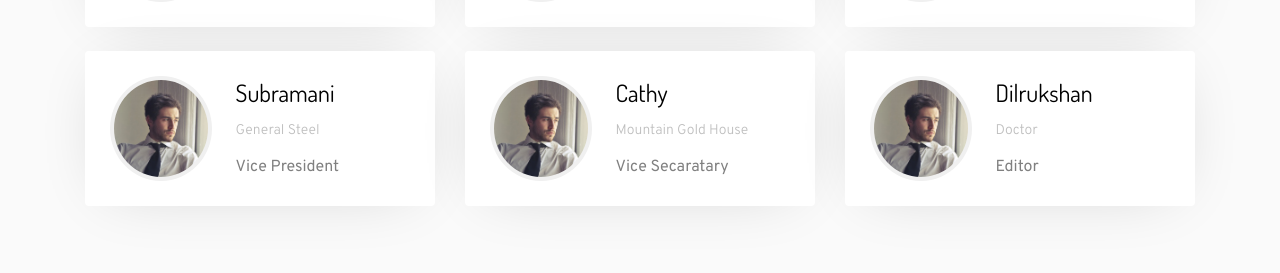
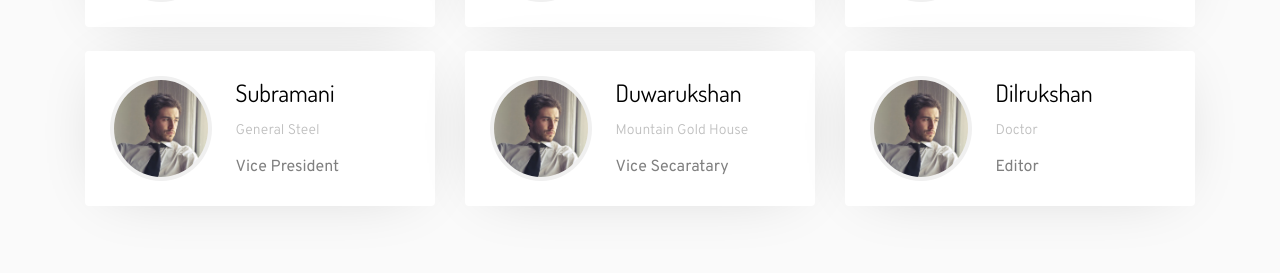
Before and after one commit to Hantanz/hantanz.github.io, a Jekyll site: the page built from about.md, in a window 1280 px wide and 900 px high, scrolled down 1856 px. Shown: the part 183-456 px from the top of the window. Built offline with Jekyll 4.4.1, drawn with Linux system fonts in a browser that asks for light colours; some web fonts are replaced.

```diff
--- a/_data/committee.yml
+++ b/_data/committee.yml
@@ -22,7 +22,7 @@
   image: madhushan.jpg
   contact: email@gmail.com
 
-- name: Cathy
+- name: Duwarukshan
   designation: Vice Secaratary
   identity: Mountain Gold House
   image: madhushan.jpg
--- a/_includes/head.html
+++ b/_includes/head.html
@@ -1,5 +1,5 @@
 <head>
-    <title>Welfare - Free Bootstrap 4 Template by Colorlib</title>
+    <title>{{ site.name }}</title>
     <meta charset="utf-8">
     <meta name="viewport" content="width=device-width, initial-scale=1, shrink-to-fit=no">
 
```
Also changed, not shown: 18 other files.
